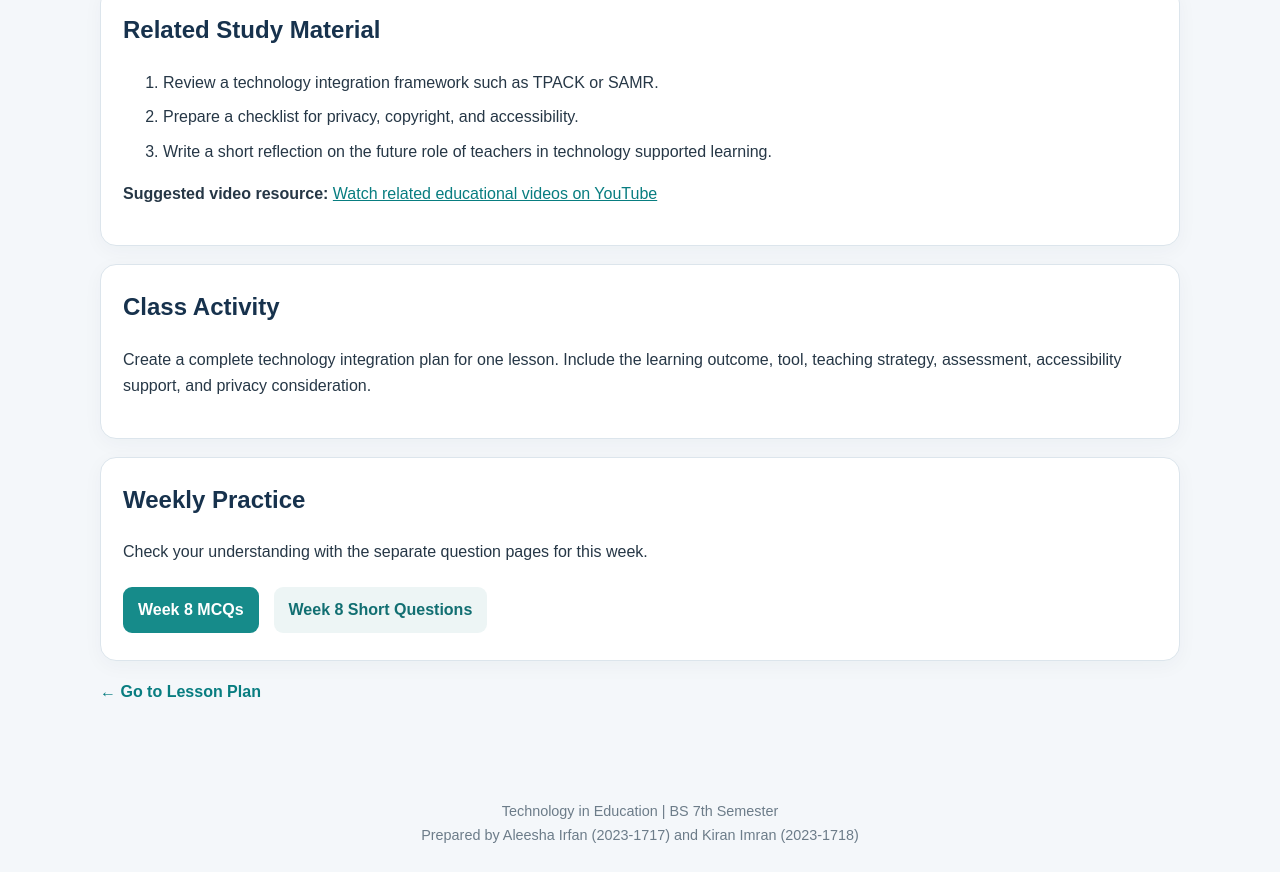
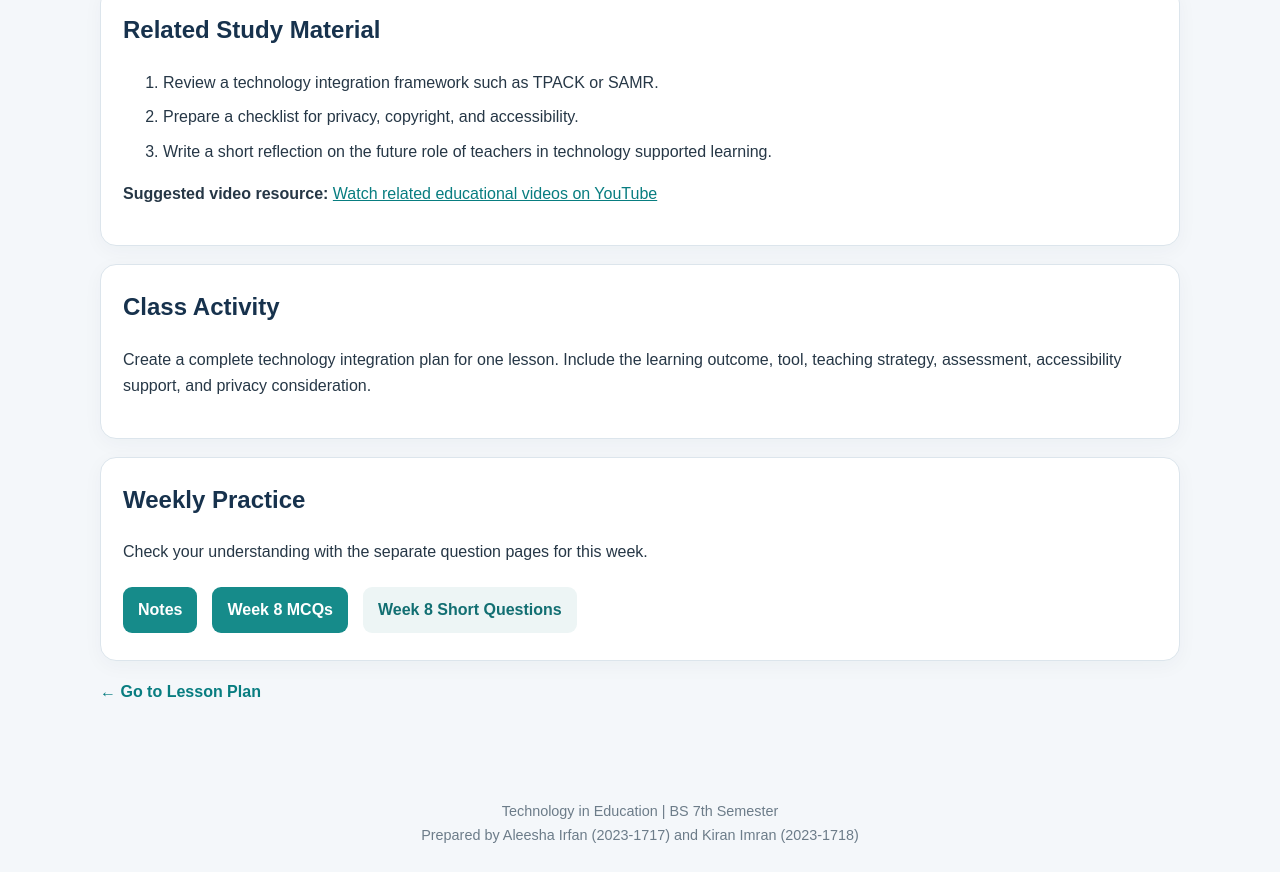
Before and after one commit to kiranimran367/educational-technology-hub, a plain HTML site: page week8.html in a window 1280 px wide. Shown: the part 2065-2937 px from the top of the page. Drawn offline with Linux system fonts and the light colour scheme.

Commit message:
Update week8.html

```diff
--- a/week8.html
+++ b/week8.html
@@ -12,5 +12,5 @@
 <p><strong>Suggested video resource:</strong> <a href="https://www.youtube.com/results?search_query=TPACK+SAMR+technology+integration+education+digital+citizenship" target="_blank" rel="noopener">Watch related educational videos on YouTube</a></p></section>
 <section class="card"><h2>Class Activity</h2><p>Create a complete technology integration plan for one lesson. Include the learning outcome, tool, teaching strategy, assessment, accessibility support, and privacy consideration.</p></section>
 <section class="card"><h2>Weekly Practice</h2><p>Check your understanding with the separate question pages for this week.</p>
-<div class="links"><a class="btn" href="mcq8.html">Week 8 MCQs</a><a class="btn alt" href="short8.html">Week 8 Short Questions</a></div></section>
+<div class="links"><a class="btn" href="notes8.html">Notes</a><a class="btn" href="mcq8.html">Week 8 MCQs</a><a class="btn alt" href="short8.html">Week 8 Short Questions</a></div></section>
 <a class="back" href="index.html">← Go to Lesson Plan</a></main><footer>Technology in Education | BS 7th Semester<br>Prepared by Aleesha Irfan (2023-1717) and Kiran Imran (2023-1718)</footer></body></html>
```
